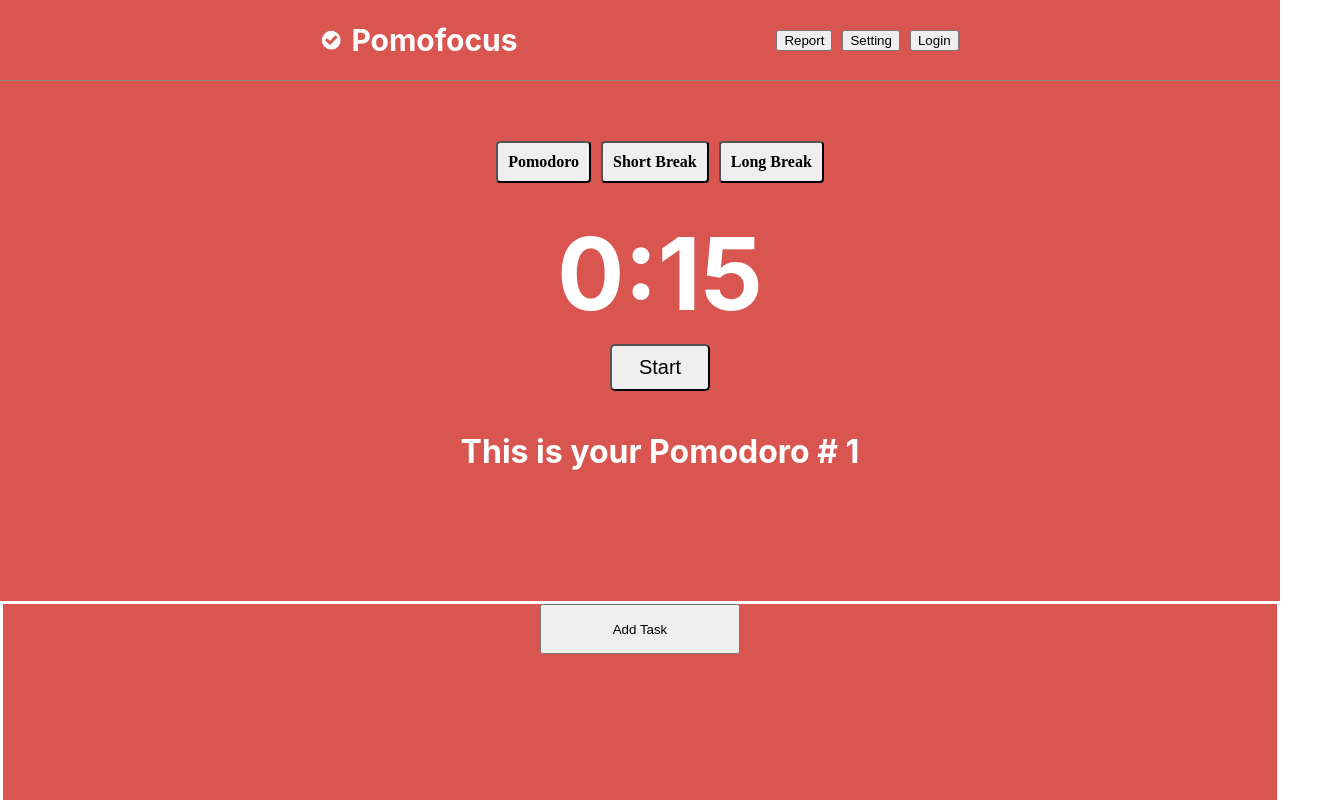
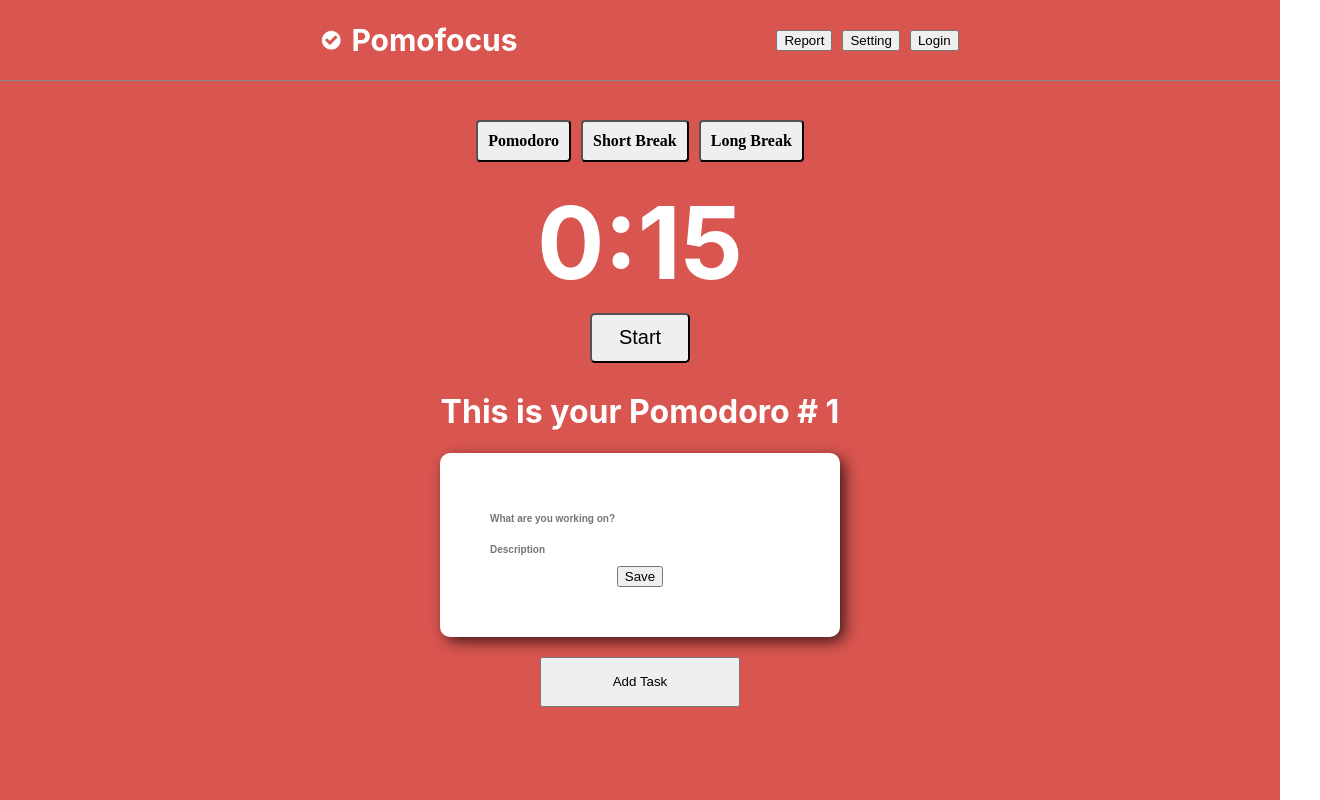
Before and after one commit to ocarvente/hocusFocus, a React (Create React App) app: page / in a window 1280 px wide. Both pictures are taken after a click on the button "Add Task". Shown: the top 800 px of the page, 1320 px wide, since content can reach past the window. Built offline with nearby package versions, Linux system fonts and the light colour scheme.

Commit message:
Updated Task Component

```diff
--- a/src/components/Collapsible.js
+++ b/src/components/Collapsible.js
@@ -1,20 +1,65 @@
-import React from "react"
+import React, {useState} from "react"
+
 import useCollapse from 'react-collapsed';
 
-export default function Collapsible () {
+export default function Collapsible (props) {
 
-    const { getCollapseProps, getToggleProps, isExpanded } = useCollapse();
+    const { key, name, description, isExpanded, updateTask, setCurrentTaskId} = props
+
+
+
+    function handleSubmit(event) {
+        event.preventDefault()
+        console.log(event)
+        updateTask(event)
+    }
+
+    function handleEdit(event) {
+        setCurrentTaskId(key)
+        console.log(event)
+        updateTask(event)
+
+
+    }
+
+
     return (
-        <div className="collapsible">
-            <div className="header" {...getToggleProps()}>
-                {isExpanded ? `expanded` : "collapsed" }
-            </div>
-            <div {...getCollapseProps()}>
-                <div className="content">
-                    this is the content <br /><br />
-                    Click again to hide...
+
+           isExpanded ?
+                <div className = "form-container">
+                    < form className = "form" >
+                        <input
+                            type="text"
+                            placeholder="What are you working on?"
+                            className="form-input"
+                            name="name"
+                            value={name}
+                            onChange={(event) => updateTask(event)}
+                        />
+                        <input
+                            type="text"
+                            placeholder="Description"
+                            className="form-input"
+                            name="description"
+                            value={description}
+                            onChange={(event) => updateTask(event) }
+                        />
+                        <div>
+                            <button name="isExpanded" onClick = {handleSubmit}>Save</button>
+                        </div>
+                    </form >
+                </div >
+            :
+                <div className="task--container">
+                    <div className="task-info">
+                        <div>{name}</div>
+                        <div>{description}</div>
+                    </div>
+
+                    <button name="isExpanded" onClick={handleEdit}>Edit</button>
+
                 </div>
-            </div>
-        </div>
-    );
+
+
+    )
 }
--- a/src/components/CountDown.js
+++ b/src/components/CountDown.js
@@ -77,7 +77,7 @@
                     <button className="option" onClick={() => changeMode("Long")}>Long Break</button>
                 </div>
                 <span className="counter--text">{timeString}</span>
-                <button className="stop--button" onClick={handleClick}>
+                <button className="start--button" onClick={handleClick}>
                 {isRunning ? "Pause" : "Start"}
                 </button>
             </div>
--- a/src/components/TaskList.js
+++ b/src/components/TaskList.js
@@ -1,35 +1,77 @@
 import React, {useEffect, useState} from "react"
+import { nanoid } from 'nanoid'
+import useCollapse from 'react-collapsed';
 import Collapsible from "./Collapsible"
-import { nanoid } from 'nanoid'
 
 
 export default function TaskList() {
 
     const [tasks, setTasks] = useState([])
-
-
-
+    let lastElement = tasks.length - 1
     const [currentTaskId, setCurrentTaskId] = useState(
-        (tasks[0] && tasks[0].id) || ""
+        (tasks[lastElement] && tasks[lastElement].id) || ""
     )
 
     function createNewTask() {
         const newTask = {
             id: nanoid(),
-            body: "# Type your markdown note's title here"
+            name: "",
+            description: "",
+            isExpanded: true
         }
-        setTasks(prevTasks => [newTask, ...prevTasks])
+        setTasks(prevTasks => [...prevTasks, newTask])
         setCurrentTaskId(newTask.id)
     }
 
-    const taskList = tasks.map (task => {
-        <div>{tasks.id}</div>
-    })
+
+
+
+
+    const taskList = tasks.map(task => (
+
+            <Collapsible
+                key ={task.id}
+                name = {task.name}
+                description = {task.description}
+                updateTask = {updateTask}
+                isExpanded={task.isExpanded}
+                setCurrentTaskId = {setCurrentTaskId}
+
+            />
+        )
+    )
+
+    function updateTask(event) {
+        const{name, value, type} = event.target
+       setTasks(prevTasks => {
+           const newArray = []
+           for (let i = 0; i < prevTasks.length; i++) {
+               const oldTask = prevTasks[i]
+               if (oldTask.id === currentTaskId) {
+                   newArray.push({ ...oldTask, [name]: name ==="isExpanded" ? !oldTask.isExpanded : value})
+               } else {
+                   newArray.push(oldTask)
+               }
+           }
+           return newArray
+       })
+
+    }
+
+    function deleteTask(event, taskId) {
+        event.stopPropagation()
+        setTasks(oldTasks => {
+            return oldTasks.filter(oldTask => oldTask.id !=taskId)
+        })
+
+    }
+
 
 
     return (
         <div className ="taskList--container">
-            <button className="taskList--add" onClick ={createNewTask}>Add Task </button>
+            {taskList}
+            <button className="taskList--add" onClick={createNewTask}>Add Task </button>
         </div>
     )
 }
--- a/src/index.css
+++ b/src/index.css
@@ -7,7 +7,7 @@
   -moz-osx-font-smoothing: grayscale;
   font-weight: 300;
   color: white ;
-  height: 1000px;
+  height: 100%;
 
 
 
@@ -22,6 +22,8 @@
   background-color: rgb(217, 85, 80) ;
   transition-property: background-color;
   transition-duration: 1s;
+
+
 }
 
 .Break--style {
@@ -91,8 +93,7 @@
   flex-direction: column;
   align-items: center;
   width:100vw;
-  height:60vh;
-  padding: 20px;
+  margin-top: 20px;
 }
 
 
@@ -101,7 +102,7 @@
   display: flex;
   justify-content: center;
   gap: 10px;
-  padding: 20px;
+  padding: 10px;
   /*border-style: solid;*/
 }
 
@@ -124,8 +125,8 @@
   gap: 10px;
   /*border-style: solid;*/
   height: 270px;
-  padding: 20px;
-  width: 490px;
+
+  width: 100vw;
   /*border-style: solid;*/
 }
 
@@ -142,11 +143,12 @@
   height:60px;
 }
 
-.stop--button {
+.start--button {
   width:100px;
   height: 50px;
   font-size: 20px;
   border-radius: 5px;
+  cursor: pointer;
 }
 .tracker--container {
   border-style: solid;
@@ -158,8 +160,10 @@
   display: flex;
   flex-direction: column;
   align-items: center;
-  border-style: solid;
-  height: 30vh;
+  gap: 20px;
+  width:100vw;
+  height: 100vh;
+
 }
 
 .taskList--header {
@@ -185,3 +189,60 @@
   cursor: pointer;
   width: 100px;
 }
+
+.collapsed--form {
+  background-color: white;
+  width:490px;
+  height: 270px;
+}
+
+.form-container {
+    display: flex;
+    flex-direction: column;
+    justify-content: center;
+    align-items: center;
+    width: 100vw;
+}
+
+.form {
+  background-color: white;
+  padding: 50px;
+  border-radius: 10px;
+  display: flex;
+  flex-direction: column;
+  width:300px;
+  align-items: center;
+  box-shadow: 5px 5px 15px -1px rgba(0, 0, 0, 0.75);
+
+}
+
+.form-input {
+  border-radius: 4px;
+  font-size: 10px;
+  padding: 10px 0px;
+  box-shadow: none;
+  border: none;
+  color: rgb(85, 85, 85);
+  width: 100%;
+  box-sizing: border-box;
+  font-weight: bold;
+}
+
+.task--container {
+  display: flex;
+  justify-content: space-between;
+  align-items: center;
+  background-color: white;
+  width: 300px;
+  height: 100px;
+  color: black;
+  padding: 20px;
+}
+
+.task-info {
+  display: flex;
+  align-items: center;
+  flex-direction: column;
+  padding: 20px;
+  gap: 20px;
+}
```
